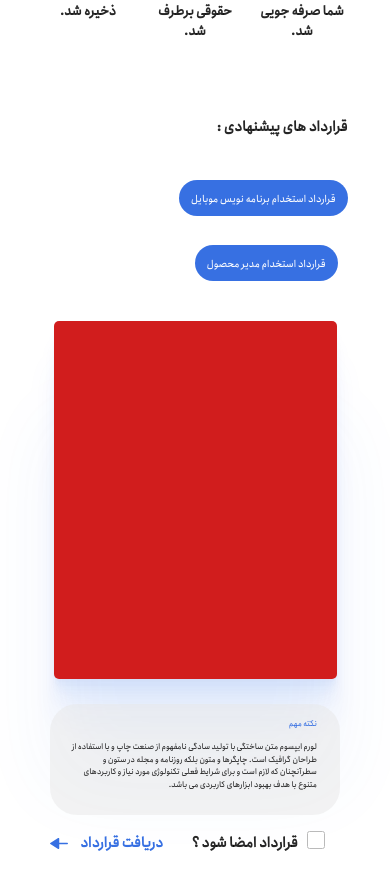
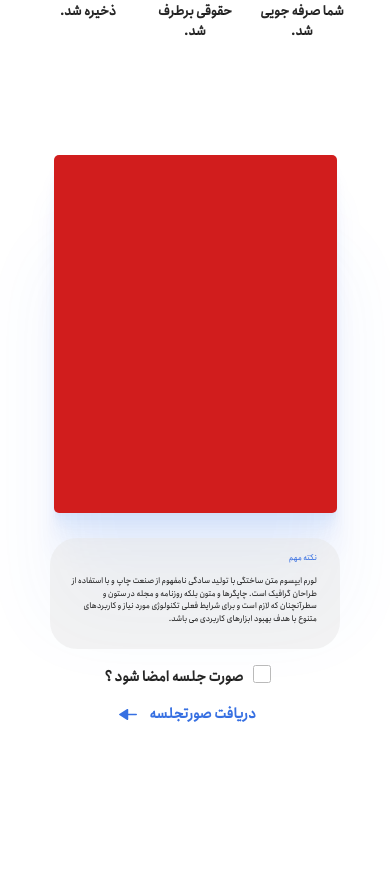
Before and after one commit to adibsadeghi1993/uplaw, a React (Create React App) app: page /proceeding in a window 390 px wide. Shown: the part 1067-1956 px from the top of the page. After the commit the page ends 1891 px from the top, so only its background shows below. Built offline with nearby package versions, Linux system fonts and the light colour scheme.

Commit message:
CustomerSigntureMeeting component was created

```diff
--- a/src/components/contract/contractDoucument/showContract/ShowContract.js
+++ b/src/components/contract/contractDoucument/showContract/ShowContract.js
@@ -6,7 +6,7 @@ import walletImage from "../../../../asstes/wallet.svg";
 import contractPdf from "../../../../asstes/pdfcontract.png";
 import blueArrowImage from "../../../../asstes/blue arrow.svg";
 
-const ShowContract = ({ choosedContract }) => {
+const ShowContract = ({ choosedContract,suggestedContracts,checkboxTitle="قرارداد امضا شود ؟",download="دریافت قرارداد" }) => {
   return (
     <main className={styles.main_showContract}>
       <section className={styles.showContract_sectionRight}>
@@ -34,7 +34,7 @@ const ShowContract = ({ choosedContract }) => {
             <p>300 هزار تومان ذخیره شد.</p>
           </div>
         </div>
-        <div className={styles.suggest_contract}>
+        <div className={`${styles.suggest_contract} ${styles[suggestedContracts]}`}>
           <p>قرارداد های پیشنهادی :</p>
           <div className={styles.contrac_btns}>
             <button>قرارداد استخدام برنامه نویس موبایل</button>
@@ -53,13 +53,13 @@ const ShowContract = ({ choosedContract }) => {
             کاربردهای متنوع با هدف بهبود ابزارهای کاربردی می باشد.
           </p>
         </div>
-        <div className={styles.nextStep_download}>
+        <div className={`${styles.nextStep_download} ${download ? styles.download_proceeding:null}`}>
          <div className={styles.signture_contract}>
-         <label htmlFor="sign">قرارداد امضا شود ؟</label>
+         <label htmlFor="sign">{checkboxTitle}</label>
           <input type="checkbox" id="sign" />
          </div>
           <button>
-            <span>دریافت قرارداد</span>
+            <span>{download}</span>
             <img src={blueArrowImage} alt="دریافت قرارداد" />
           </button>
         </div>
--- a/src/components/contract/contractDoucument/showContract/showContract.module.css
+++ b/src/components/contract/contractDoucument/showContract/showContract.module.css
@@ -2,6 +2,7 @@
     display: grid;
     grid-template-columns: 57% 43%;
     margin-top: 33px;
+    margin-bottom: 50px;
 }
 .showContract_sectionRight{
     grid-column: 1/2;
@@ -93,6 +94,9 @@ font-weight: 800;
 font-size: 0.875rem;
 line-height: 22px;
 }
+.notExistedContracts{
+    display: none;
+}
 .contrac_btns{
     display: flex;
     flex-wrap: wrap;
@@ -158,6 +162,15 @@ margin-top: 29px;
     font-size: 00.875rem;
     color: #3770E2;
     margin-left: 12px;
+}
+.download_proceeding{
+    display: flex;
+    flex-direction: column;
+    align-items: center;
+    justify-content: center;
+}
+.download_proceeding div:first-child{
+    margin-bottom: 15px;
 }
 
  @media(max-width:1250px){
@@ -280,6 +293,12 @@ margin-top: 29px;
     .contrac_btns button{
         padding: 10px 12px;
     }
+    .download_proceeding{
+        display: flex;
+        flex-direction: column;
+        align-items: center;
+        justify-content: center;
+    }
 
  }
 
--- a/src/components/proceeding/signtureMeeting/signtureMeetingDetailes/SigntureMeetingDetailes.js
+++ b/src/components/proceeding/signtureMeeting/signtureMeetingDetailes/SigntureMeetingDetailes.js
@@ -48,7 +48,7 @@ const SigntureMeetingDetailes = () => {
         width="100%"
       />
 
-      <ShowContract choosedContract="صورت جلسه ثبت شرکت"/>
+      <ShowContract download="دریافت صورتجلسه" checkboxTitle="صورت جلسه امضا شود ؟" suggestedContracts="notExistedContracts" choosedContract="صورت جلسه ثبت شرکت"/>
 
         </div>
     )
--- a/src/components/proceeding/signtureMeeting/signtureMeetingDetailes/signtureMeetingDetailes.module.css
+++ b/src/components/proceeding/signtureMeeting/signtureMeetingDetailes/signtureMeetingDetailes.module.css
@@ -18,3 +18,10 @@
     padding-bottom: 10px;
     border-bottom: 1px solid #3770E2;
 }
+
+@media(max-width:768px){
+    .chooseProceeding{
+        display: flex;
+        justify-content: center;
+    }
+}
--- a/src/components/userInfo/commonFiles/contractHeader/contractHeader.module.css
+++ b/src/components/userInfo/commonFiles/contractHeader/contractHeader.module.css
@@ -123,7 +123,7 @@ margin-bottom: 8px;
          display: none;
      }
     .contractHeader{
-        width: 60%;
+        width: 95%;
         margin: auto;
     }
    .minute{
```
Also changed, not shown: src/components/proceeding/customerSigntureMeeting/CustomerSigntureMeeting.js (added, +11 -0 lines), src/components/proceeding/customerSigntureMeeting/customerSigntureMeeting.module.css (added).
